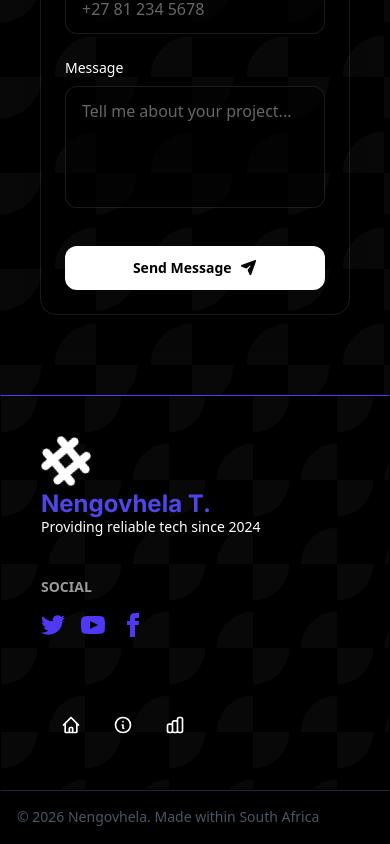
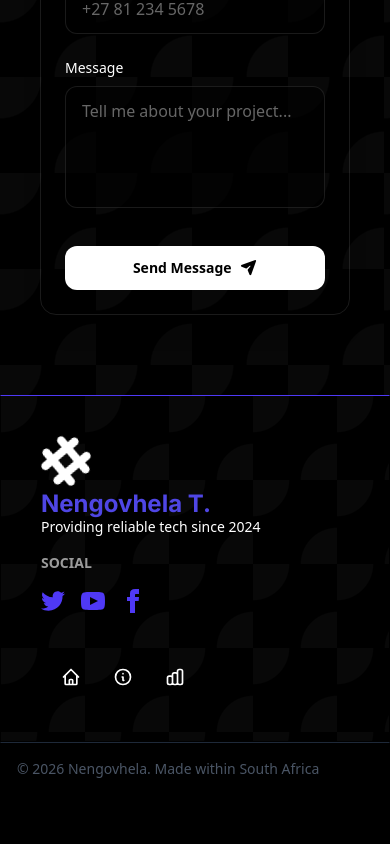
Before and after one commit to ThandululoNengovhela/my-portfolio, a Next.js app: page / in a window 390 px wide. Shown: the part 4018-4862 px from the top of the page. After the commit the page ends 4814 px from the top, so only its background shows below. Built offline with nearby package versions, Linux system fonts and the light colour scheme.

Commit message:
i dont know

```diff
--- a/app/components/Footer.tsx
+++ b/app/components/Footer.tsx
@@ -3,7 +3,8 @@ import React from "react";
 const Footer = () => {
   return (
     <section id="Footer">
-      <footer className="footer sm:footer-horizontal  border-t-indigo-600 border border-black text-neutral-content p-10  bg-[radial-gradient(circle_at_top_left,#ffffff08_30%,transparent_31%),radial-gradient(circle_at_bottom_right,#ffffff08_30%,transparent_31%)] bg-size-[6em_6em]">
+      <footer className="footer sm:footer-horizontal gap-4 border-t-indigo-600 border border-black text-neutral-content p-10  bg-[radial-gradient(circle_at_top_left,#ffffff08_30%,transparent_31%),radial-gradient(circle_at_bottom_right,#ffffff08_30%,transparent_31%)] bg-size-[6em_6em]">
+
         <aside className="">
           <svg
             width="50"
@@ -64,7 +65,7 @@ const Footer = () => {
 
         <ul className="menu menu-horizontal bg-inherit rounded-box mt-6 ">
           <li>
-            <a className="tooltip rounded-xl transition delay-150 duration-300 ease-in-out hover:-translate-y-1 hover:scale-110" data-tip="Home">
+            <a className="tooltip rounded-xl cursor-none transition delay-150 duration-300 ease-in-out hover:-translate-y-1 hover:scale-110" data-tip="Home">
               <svg
                 xmlns="http://www.w3.org/2000/svg"
                 className="h-5 w-5"
@@ -82,7 +83,7 @@ const Footer = () => {
             </a>
           </li>
           <li>
-            <a className="tooltip rounded-xl transition delay-150 duration-300 ease-in-out hover:-translate-y-1 hover:scale-110" data-tip="Details">
+            <a className="tooltip rounded-xl cursor-none transition delay-150 duration-300 ease-in-out hover:-translate-y-1 hover:scale-110" data-tip="Details">
               <svg
                 xmlns="http://www.w3.org/2000/svg"
                 className="h-5 w-5"
@@ -100,7 +101,7 @@ const Footer = () => {
             </a>
           </li>
           <li>
-            <a className="tooltip rounded-xl transition delay-150 duration-300 ease-in-out hover:-translate-y-1 hover:scale-110" data-tip="Stats">
+            <a className="tooltip rounded-xl cursor-none transition delay-150 duration-300 ease-in-out hover:-translate-y-1 hover:scale-110" data-tip="Stats">
               <svg
                 xmlns="http://www.w3.org/2000/svg"
                 className="h-5 w-5"
```
